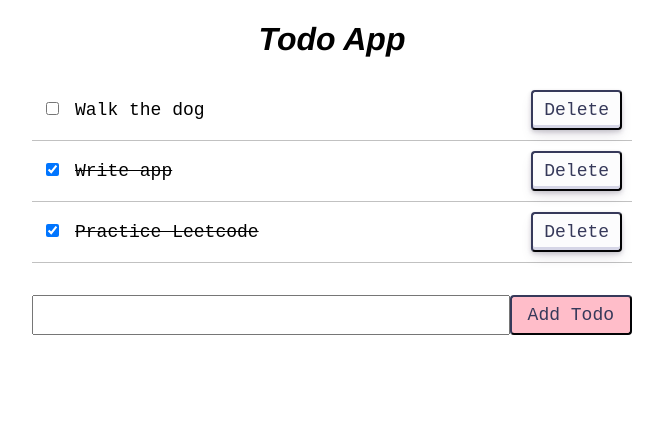
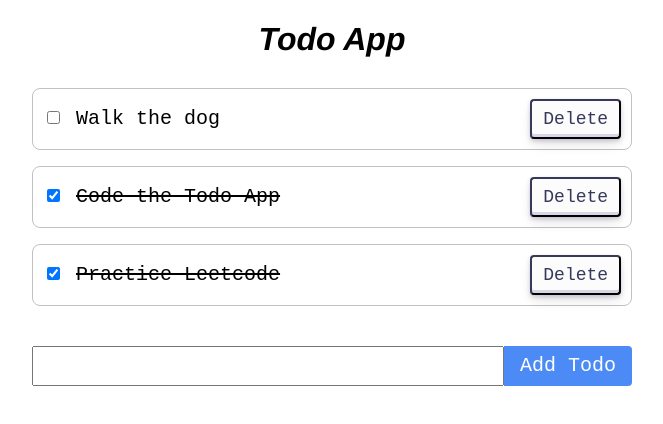
Before and after one commit to a-falkonia/todo-redux, a React (Create React App) app: page / in a window 1280 px wide. Shown: the top 424 px of the page, without its empty margins (308-971 px from the left). Built offline with nearby package versions, Linux system fonts and the light colour scheme.

Commit message:
Change button color, add adaptiveness

```diff
--- a/src/components/AddTodoForm.tsx
+++ b/src/components/AddTodoForm.tsx
@@ -14,6 +14,19 @@ const StyledForm = styled.form`
     font-size: 18px;
     font-family: monospace;
   }
+
+    @media (max-width: 768px) {
+    flex-direction: column;
+
+    input {
+      height: 40px;
+    }
+
+    button {
+      border-radius: 0 0 4px 4px;
+    }
+  }
+
 `;
 const StyledAddTodoButton = styled.button`
   display: inline-flex;
@@ -24,13 +37,13 @@ const StyledAddTodoButton = styled.button`
   height: 40px;
   padding-left: 16px;
   padding-right: 16px;
-  font-size: 18px;
+  font-size: 20px;
   font-family: monospace;
-  color: #36395a;
-  background-color: #ffbdc9;
-  border-radius: 4px;
+  color: white;
+  background-color:  #4c8bf5;
+  border-radius: 0 4px 4px 0;
   border-color: #36395a;
-  /* border-width: 0; */
+  border-width: 0;
 
   transition: box-shadow 0.15s, transform 0.15s;
   user-select: none;
--- a/src/components/TodoListItem.tsx
+++ b/src/components/TodoListItem.tsx
@@ -8,11 +8,24 @@ const StyledListItem = styled.li`
   justify-content: center;
   align-items: center;
   width: 100%;
+  margin: 8px;
   padding: 10px;
-  border-bottom: 1px solid #c1c1c1;
+  border: 1px solid #c1c1c1;
+  border-radius: 8px;
+  cursor: pointer;
 
   label {
     width: 100%;
+    font-size: 20px;
+  }
+
+  input {
+    cursor: pointer;
+  }
+  @media (max-width: 768px) {
+    button {
+      display: none;
+    }
   }
 `;
 
--- a/src/index.css
+++ b/src/index.css
@@ -6,8 +6,3 @@ body {
   -webkit-font-smoothing: antialiased;
   -moz-osx-font-smoothing: grayscale;
 }
-
-code {
-  font-family: source-code-pro, Menlo, Monaco, Consolas, 'Courier New',
-    monospace;
-}
--- a/src/redux/todoSlice.ts
+++ b/src/redux/todoSlice.ts
@@ -8,7 +8,7 @@ const initialState = [
   },
   {
     id: 2,
-    description: 'Write app',
+    description: 'Code the Todo App',
     completed: true,
   },
   {
```
